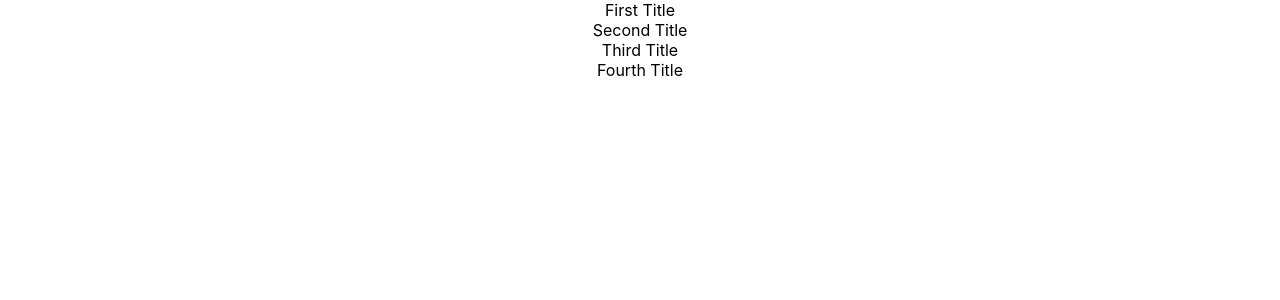
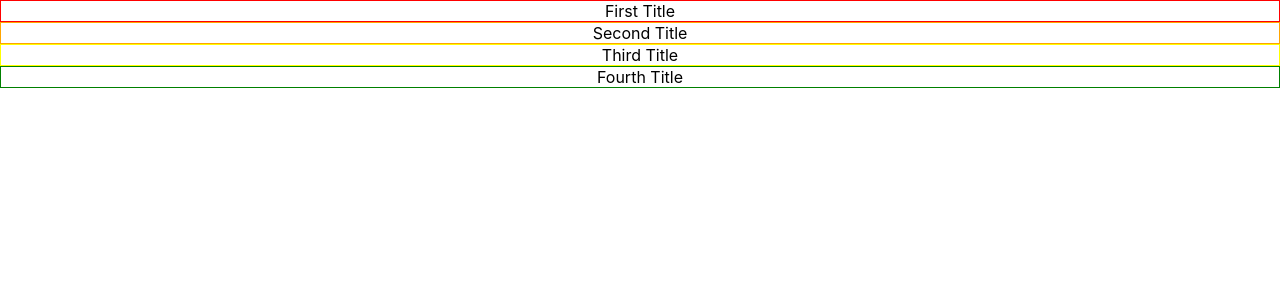
Before and after one commit to JoshuaJonesTS/basic-react-practice, a React (Create React App) app: page / in a window 1280 px wide. Shown: the top 300 px of the page. Built offline with nearby package versions, Linux system fonts and the light colour scheme.

Commit message:
Create multiple border colors

```diff
--- a/src/App.js
+++ b/src/App.js
@@ -4,10 +4,10 @@ import Header from './blocks/Header.block';
 function App() {
   return (
     <div className="App">
-     <Header title={"First Title"}></Header>
-     <Header title={"Second Title"}></Header>
-     <Header title={"Third Title"}></Header>
-     <Header title={"Fourth Title"}></Header>
+     <Header title={"First Title"} borderColor={"red"}></Header>
+     <Header title={"Second Title"} borderColor={"orange"}></Header>
+     <Header title={"Third Title"} borderColor={"yellow"}></Header>
+     <Header title={"Fourth Title"} borderColor={"green"}></Header>
     </div>
   );
 }
```
